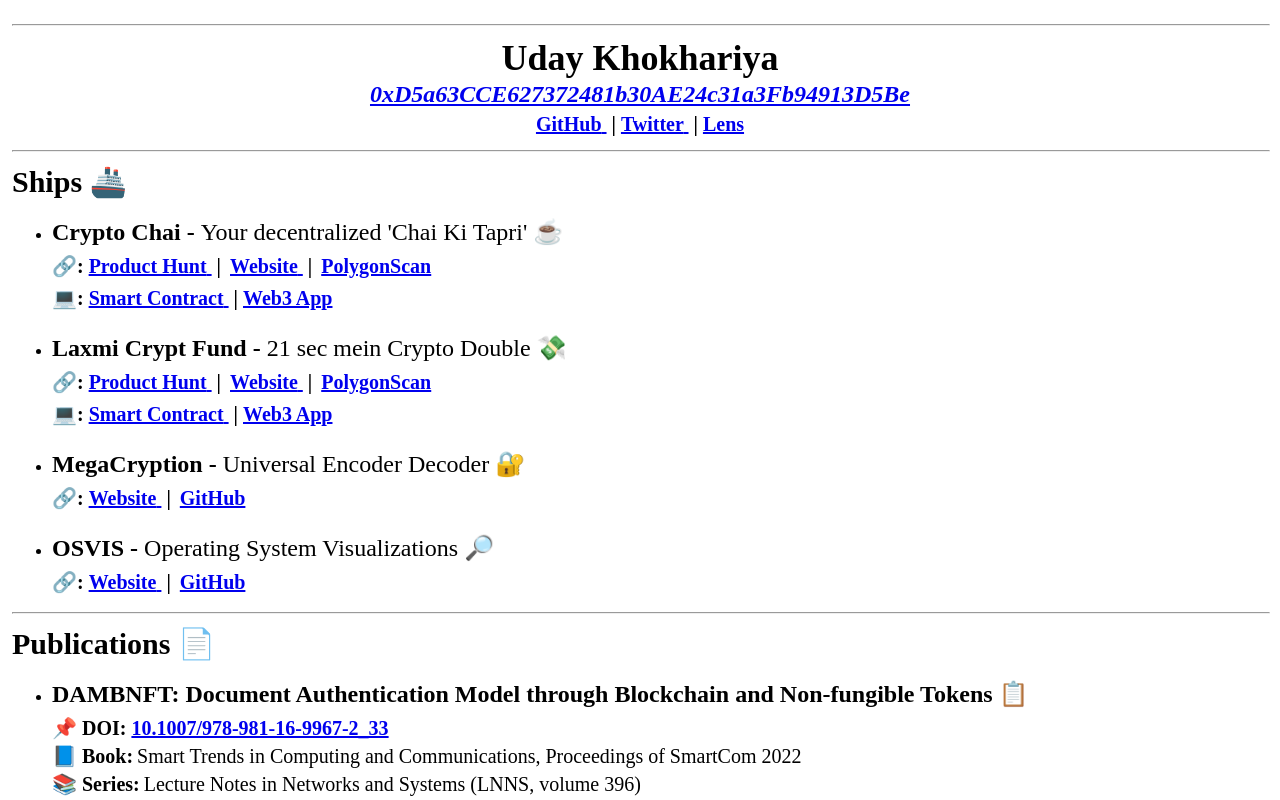
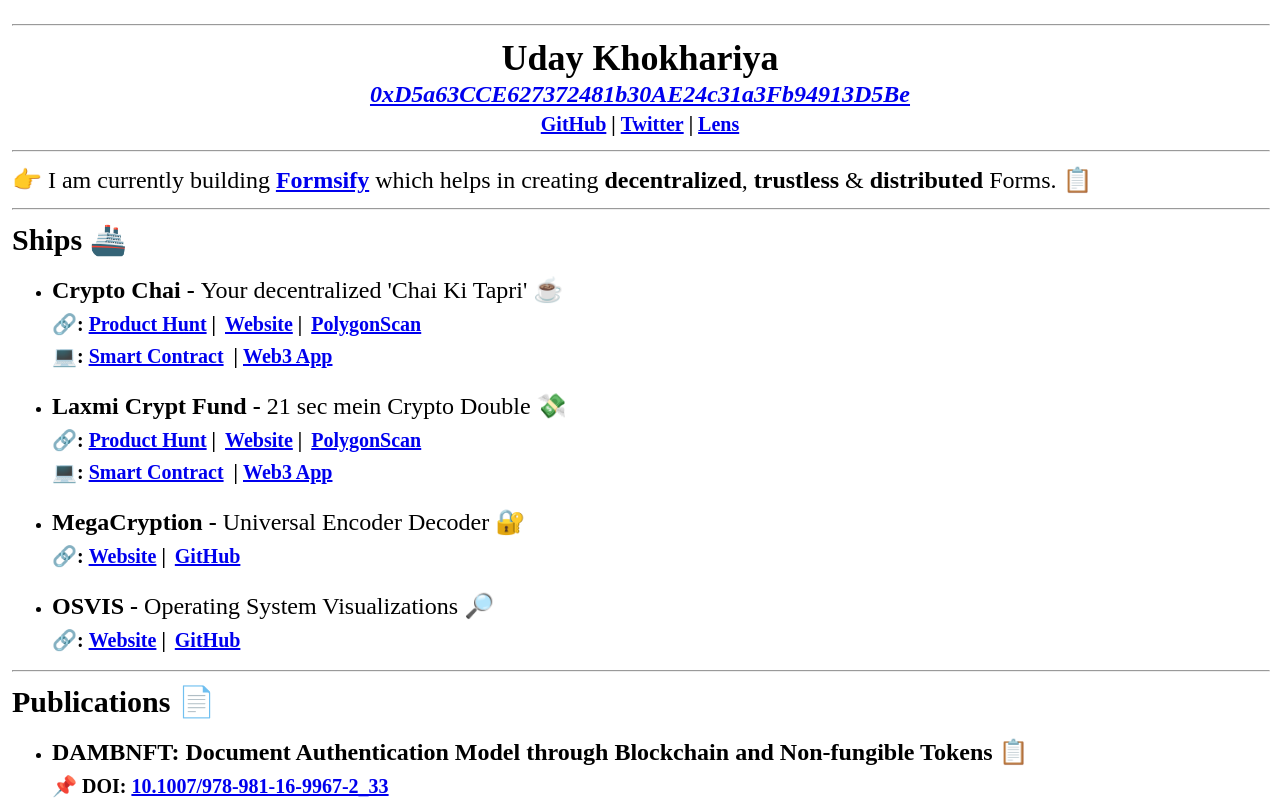
Before and after one commit to githubotoro/portfolio, a React (Create React App) app: page / in a window 1280 px wide. Shown: the top 800 px of the page. Built offline with nearby package versions, Linux system fonts and the light colour scheme.

Commit message:
current-add

```diff
--- a/public/index.html
+++ b/public/index.html
@@ -24,7 +24,9 @@
       work correctly both with client-side routing and a non-root public URL.
       Learn how to configure a non-root public URL by running `npm run build`.
     -->
-		<title>Uday Khokhariya</title>
+		<title>
+			Uday Khokhariya | 0xD5a63CCE627372481b30AE24c31a3Fb94913D5Be
+		</title>
 	</head>
 	<body>
 		<noscript>You need to enable JavaScript to run this app.</noscript>
--- a/src/App.js
+++ b/src/App.js
@@ -3,6 +3,8 @@
 import Contact from "./components/Contact";
 import Publications from "./components/Publications";
 import Miscellaneous from "./components/Miscellaneous";
+import Current from "./components/Current";
+
 import Hr from "./components/Hr";
 
 const App = () => {
@@ -10,6 +12,8 @@
 		<div className="p-0 sm:p-1 font-serif">
 			<Hr />
 			<Header />
+			<Hr />
+			<Current />
 			<Hr />
 			<Projects />
 			<Hr />
--- a/src/components/A.js
+++ b/src/components/A.js
@@ -2,7 +2,7 @@
 	return (
 		<>
 			<a href={linkUrl} rel="noreferrer" target="_blank">
-				{linkName}{" "}
+				{linkName}
 			</a>
 		</>
 	);
--- /dev/null
+++ b/src/components/Current.js
@@ -0,0 +1,20 @@
+import A from "./A";
+
+const Current = () => {
+	return (
+		<>
+			<div className="text-xl sm:text-2xl">
+				👉 I am currently building&nbsp;
+				<span className="font-bold">
+					{A(`Formsify`, `https://formsify.vercel.app/`)}
+				</span>
+				&nbsp;which helps in creating{" "}
+				<span className="font-bold">decentralized</span>,{" "}
+				<span className="font-bold">trustless</span> &{" "}
+				<span className="font-bold">distributed</span>&nbsp;Forms. 📋
+			</div>
+		</>
+	);
+};
+
+export default Current;
```
